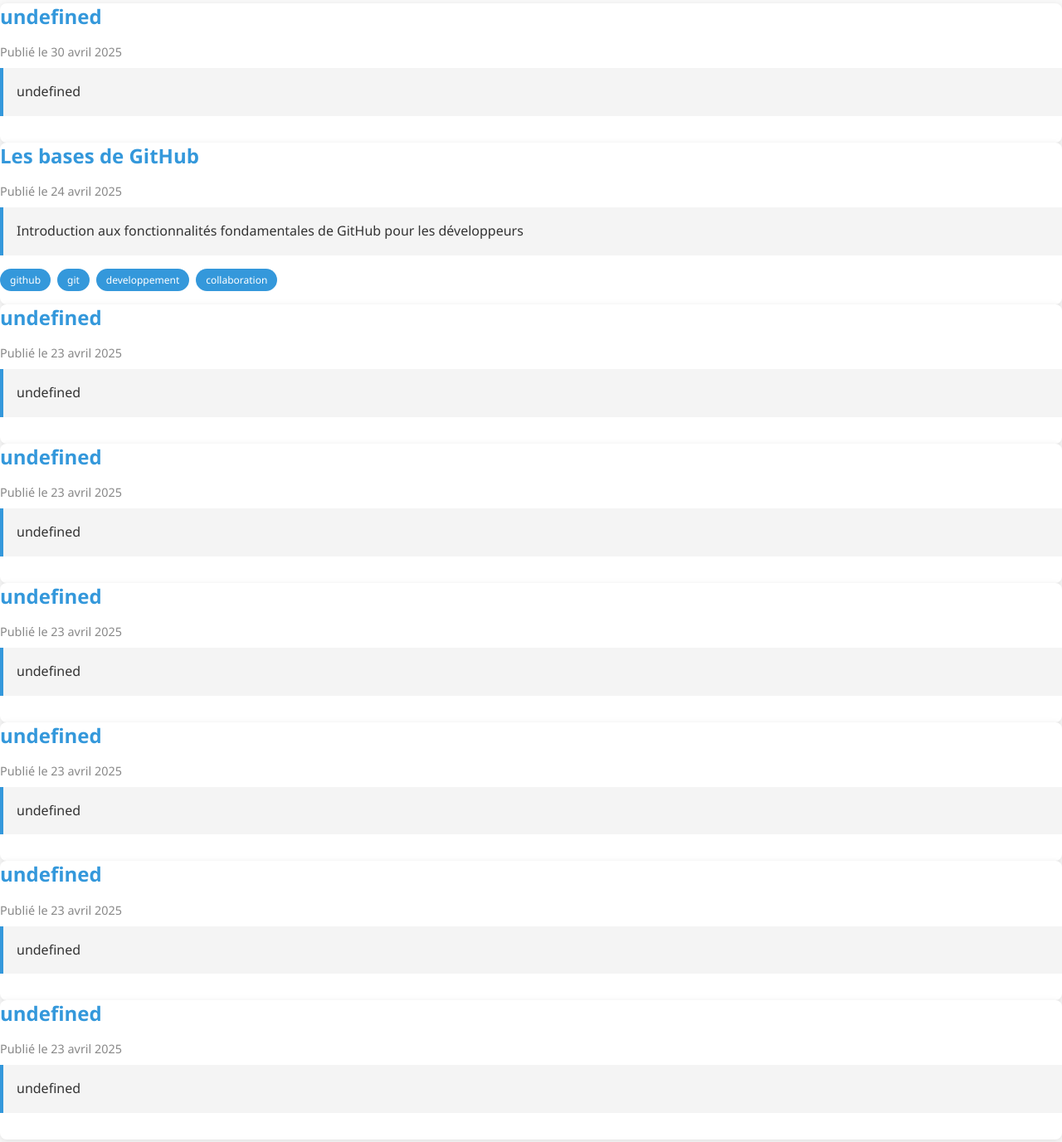
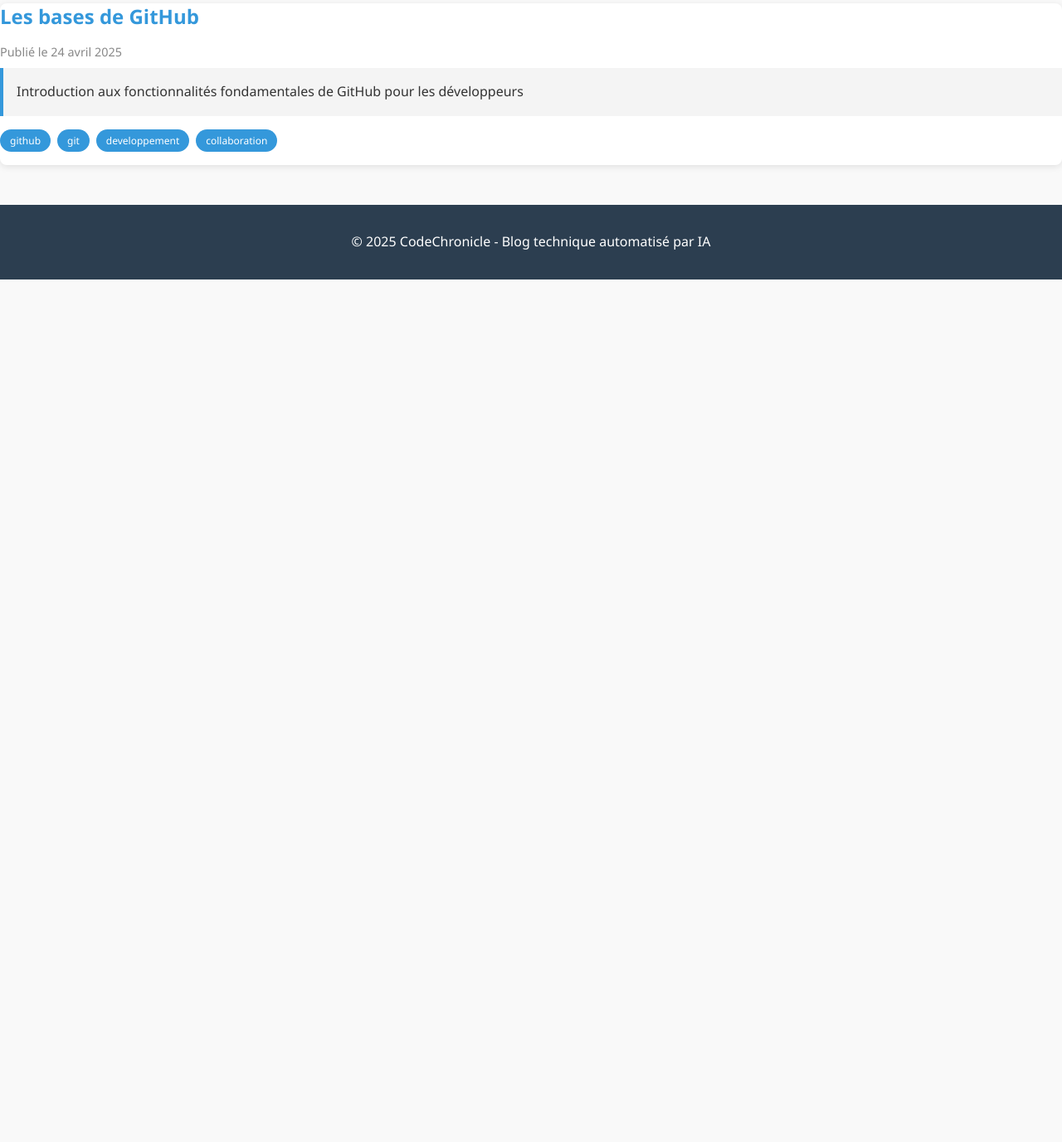
Before and after one commit to HugoDemont62/codechronicle, a website: page public/index.html in a window 1280 px wide. Shown: the part 275-1652 px from the top of the page at 83% size. After the commit the page ends 800 px from the top, so only its background shows below. Drawn offline with Linux system fonts and the light colour scheme.

```diff
--- a/public/index.html
+++ b/public/index.html
@@ -17,74 +17,11 @@
           <h2>Articles Récents</h2>
 
   <article class="article-card">
-      <h3><a href="articles/reponse-aux-mails-avec-lia.html">undefined</a></h3>
-      <p class="date">Publié le 30 avril 2025</p>
-      <p class="summary">undefined</p>
-      <p class="tags">
-
-      </p>
-    </article>
-
-    <article class="article-card">
     <h3><a href="articles/les-bases-de-github.html">Les bases de GitHub</a></h3>
     <p class="date">Publié le 24 avril 2025</p>
     <p class="summary">Introduction aux fonctionnalités fondamentales de GitHub pour les développeurs</p>
     <p class="tags">
       <span class="tag">github</span> <span class="tag">git</span> <span class="tag">developpement</span> <span class="tag">collaboration</span>
-      </p>
-    </article>
-
-    <article class="article-card">
-      <h3><a href="articles/devops-et-lia.html">undefined</a></h3>
-      <p class="date">Publié le 23 avril 2025</p>
-      <p class="summary">undefined</p>
-      <p class="tags">
-
-      </p>
-    </article>
-
-    <article class="article-card">
-      <h3><a href="articles/les-crepes-et-lai.html">undefined</a></h3>
-      <p class="date">Publié le 23 avril 2025</p>
-      <p class="summary">undefined</p>
-      <p class="tags">
-
-      </p>
-    </article>
-
-    <article class="article-card">
-      <h3><a href="articles/les-lunettes-vr-et-lia.html">undefined</a></h3>
-      <p class="date">Publié le 23 avril 2025</p>
-      <p class="summary">undefined</p>
-      <p class="tags">
-
-      </p>
-    </article>
-
-    <article class="article-card">
-      <h3><a href="articles/lia-dans-le-drift-de-voiture.html">undefined</a></h3>
-      <p class="date">Publié le 23 avril 2025</p>
-      <p class="summary">undefined</p>
-      <p class="tags">
-
-      </p>
-    </article>
-
-    <article class="article-card">
-      <h3><a href="articles/lia-et-les-chaussures-de-plage.html">undefined</a></h3>
-      <p class="date">Publié le 23 avril 2025</p>
-      <p class="summary">undefined</p>
-      <p class="tags">
-
-      </p>
-    </article>
-
-    <article class="article-card">
-      <h3><a href="articles/lia-lavenir.html">undefined</a></h3>
-      <p class="date">Publié le 23 avril 2025</p>
-      <p class="summary">undefined</p>
-      <p class="tags">
-
     </p>
   </article>
 
```
Also changed, not shown: blog/2025-05-01-lalcool-boir-pour-oublier-une-solution-en-plus-grace-a-lia.md (added, +37 -0 lines). Lines whose indentation alone changed are shown as unchanged.
